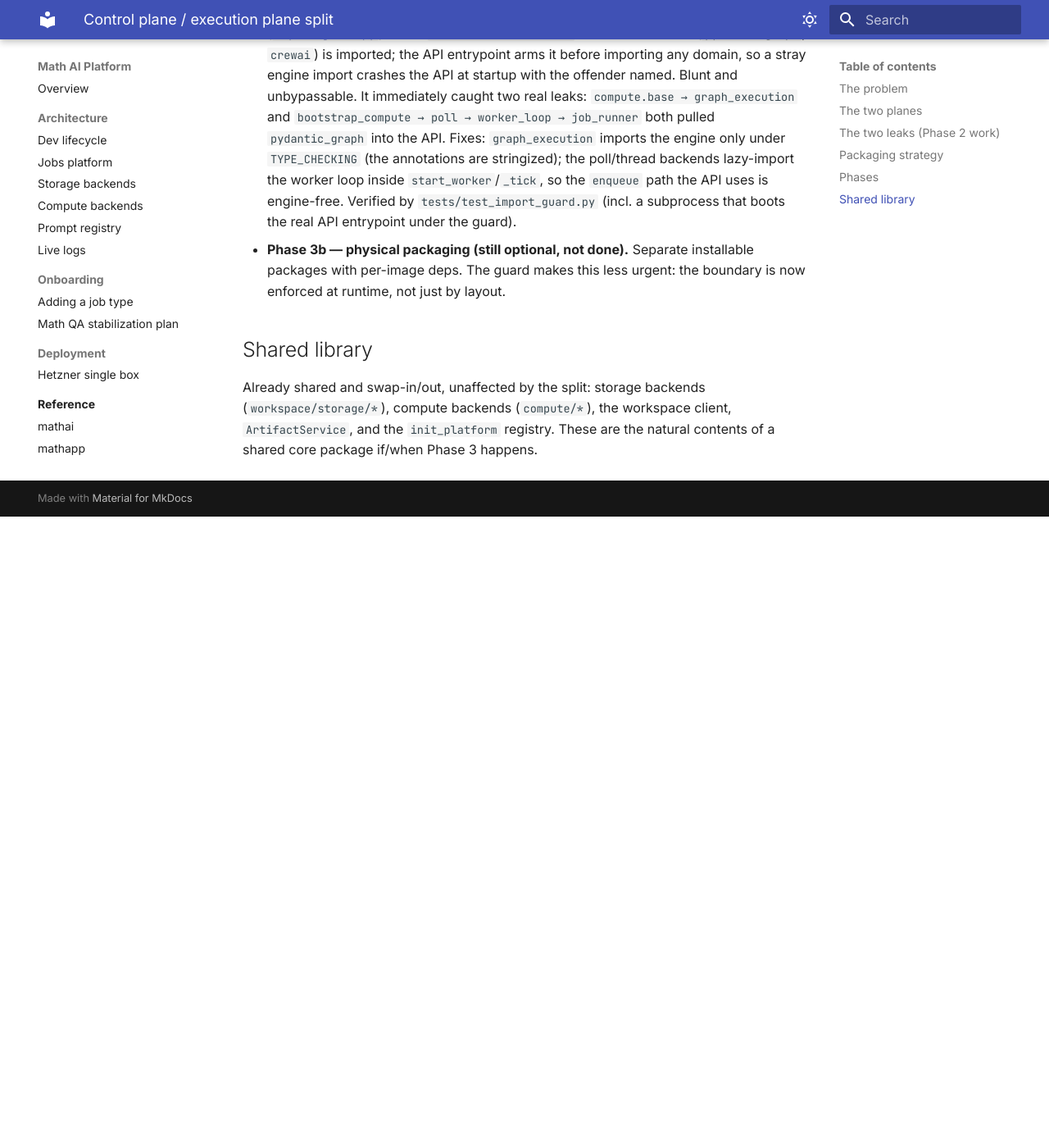
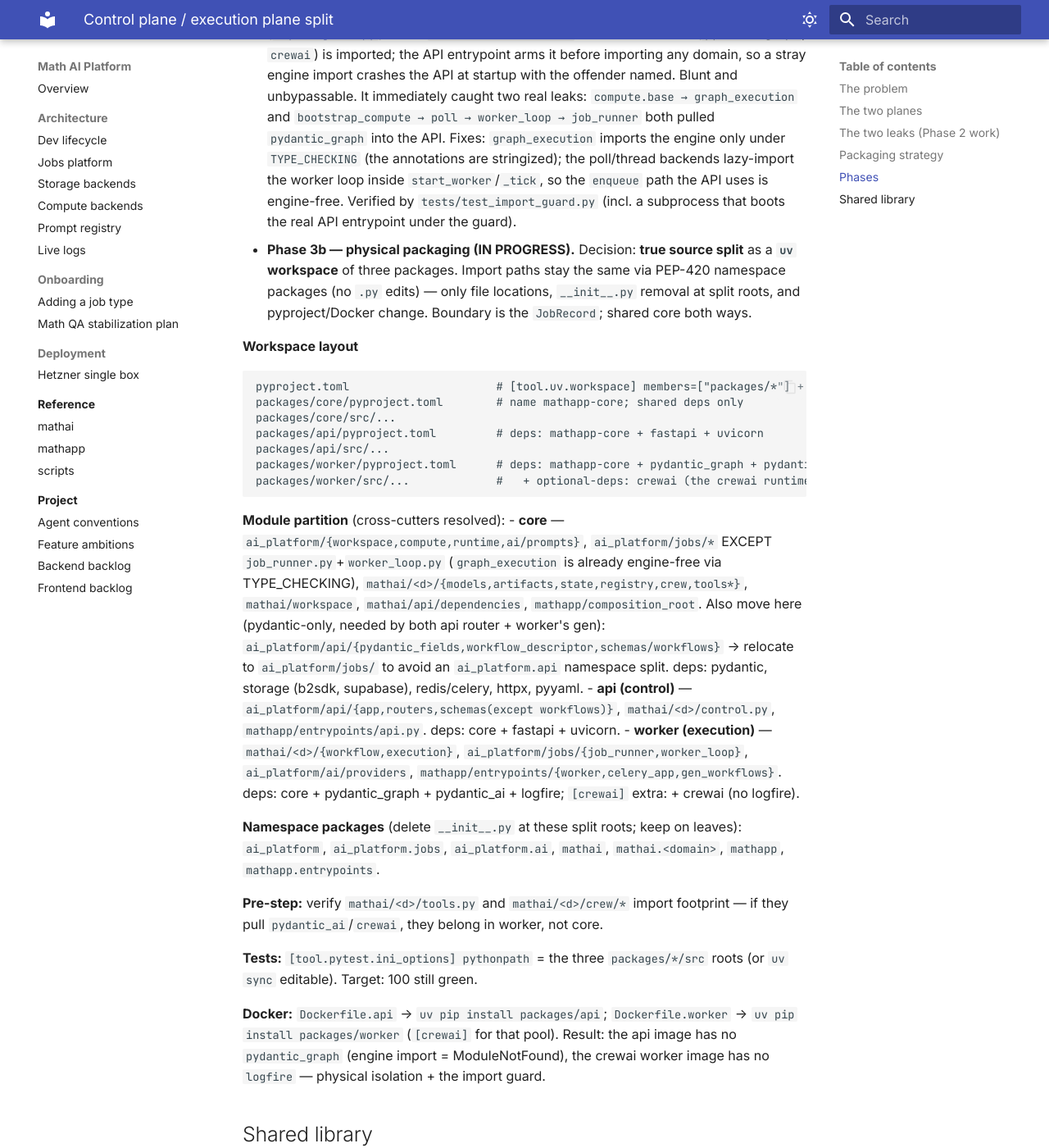
Before and after one commit to sepoul/ai-platform, an MkDocs documentation site: the page built from docs/control_execution_split.md, in a window 1280 px wide and 1400 px high, scrolled down 3668 px. Shown: the whole window at 82% size. Built offline with MkDocs 1.6.1 and Material for MkDocs 9.7.7, drawn with Linux system fonts in a browser that asks for light colours; before the commit the page ends 4298 px from its top, so only the background shows below that.

Commit message:
docs(architecture): lock phase 3b plan — true source split via uv workspace
Records the chosen approach (uv workspace, 3 packages: core/api/worker),
the exact module partition with cross-cutters resolved (workflow_descriptor
/pydantic_fields/schemas.workflows → core; job_runner/worker_loop/providers
→ worker), the PEP-420 namespace-package roots, pytest pythonpath, and the
per-image Dockerfile installs. Resume guide for executing the migration.

Co-Authored-By: Claude Opus 4.7 <noreply@anthropic.com>

````diff
--- a/docs/control_execution_split.md
+++ b/docs/control_execution_split.md
@@ -155,9 +155,54 @@ Phase 1 is landed as green increments (the leak fixes come first, while
   worker loop inside `start_worker`/`_tick`, so the `enqueue` path the API
   uses is engine-free. Verified by `tests/test_import_guard.py` (incl. a
   subprocess that boots the real API entrypoint under the guard).
-- **Phase 3b — physical packaging (still optional, not done).** Separate
-  installable packages with per-image deps. The guard makes this less
-  urgent: the boundary is now enforced at runtime, not just by layout.
+- **Phase 3b — physical packaging (IN PROGRESS).** Decision: **true source
+  split** as a **`uv` workspace** of three packages. Import paths stay the
+  same via PEP-420 namespace packages (no `.py` edits) — only file locations,
+  `__init__.py` removal at split roots, and pyproject/Docker change. Boundary
+  is the `JobRecord`; shared core both ways.
+
+  **Workspace layout**
+  ```
+  pyproject.toml                      # [tool.uv.workspace] members=["packages/*"] + pytest
+  packages/core/pyproject.toml        # name mathapp-core; shared deps only
+  packages/core/src/...
+  packages/api/pyproject.toml         # deps: mathapp-core + fastapi + uvicorn
+  packages/api/src/...
+  packages/worker/pyproject.toml      # deps: mathapp-core + pydantic_graph + pydantic_ai
+  packages/worker/src/...             #   + optional-deps: crewai (the crewai runtime)
+  ```
+
+  **Module partition** (cross-cutters resolved):
+  - **core** — `ai_platform/{workspace,compute,runtime,ai/prompts}`,
+    `ai_platform/jobs/*` EXCEPT `job_runner.py`+`worker_loop.py`
+    (`graph_execution` is already engine-free via TYPE_CHECKING),
+    `mathai/<d>/{models,artifacts,state,registry,crew,tools*}`,
+    `mathai/workspace`, `mathai/api/dependencies`, `mathapp/composition_root`.
+    Also move here (pydantic-only, needed by both api router + worker's gen):
+    `ai_platform/api/{pydantic_fields,workflow_descriptor,schemas/workflows}`
+    → relocate to `ai_platform/jobs/` to avoid an `ai_platform.api` namespace split.
+    deps: pydantic, storage (b2sdk, supabase), redis/celery, httpx, pyyaml.
+  - **api (control)** — `ai_platform/api/{app,routers,schemas(except workflows)}`,
+    `mathai/<d>/control.py`, `mathapp/entrypoints/api.py`. deps: core + fastapi + uvicorn.
+  - **worker (execution)** — `mathai/<d>/{workflow,execution}`,
+    `ai_platform/jobs/{job_runner,worker_loop}`, `ai_platform/ai/providers`,
+    `mathapp/entrypoints/{worker,celery_app,gen_workflows}`. deps: core +
+    pydantic_graph + pydantic_ai + logfire; `[crewai]` extra: + crewai (no logfire).
+
+  **Namespace packages** (delete `__init__.py` at these split roots; keep on
+  leaves): `ai_platform`, `ai_platform.jobs`, `ai_platform.ai`, `mathai`,
+  `mathai.<domain>`, `mathapp`, `mathapp.entrypoints`.
+
+  **Pre-step:** verify `mathai/<d>/tools.py` and `mathai/<d>/crew/*` import
+  footprint — if they pull `pydantic_ai`/`crewai`, they belong in worker, not core.
+
+  **Tests:** `[tool.pytest.ini_options] pythonpath` = the three `packages/*/src`
+  roots (or `uv sync` editable). Target: 100 still green.
+
+  **Docker:** `Dockerfile.api` → `uv pip install packages/api`;
+  `Dockerfile.worker` → `uv pip install packages/worker` (`[crewai]` for that pool).
+  Result: the api image has no `pydantic_graph` (engine import = ModuleNotFound),
+  the crewai worker image has no `logfire` — physical isolation + the import guard.
 
 ## Shared library
 
````
